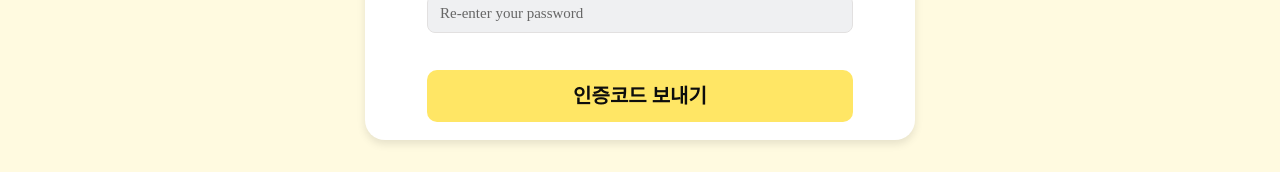
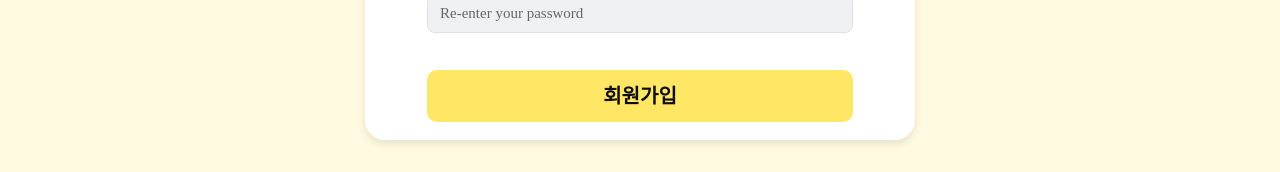
Before and after one commit to Dubabbi/Dukfinder-FE, a React (Vite) app: page /signin in a window 1280 px wide. Shown: the part 620-792 px from the top of the page. Built offline with nearby package versions, Linux system fonts and the light colour scheme; the HTML template or start-up script is replaced by a standard one.

Commit message:
Feat: signupComplete -> login

```diff
--- a/src/components/Signin/Signin.jsx
+++ b/src/components/Signin/Signin.jsx
@@ -135,9 +135,9 @@ const Signin = () => {
             <S.TextWrap>
             가입을 완료했습니다.<br />
             🐤Dukfinder🐤에서 다양한 경험을<br />시작해 보세요!<br />
-            버튼을 누르면 메인 화면으로 이동합니다.
+            버튼을 누르면 로그인 페이지로 이동합니다.
           </S.TextWrap></L.ContentWrap>
-          <a href='/'>
+          <a href='/login'>
             <S.BottomButton onClick>
                 확인
             </S.BottomButton>
@@ -219,7 +219,7 @@ const Signin = () => {
           </L.ErrorMessageWrap>
         </L.ContentWrap>
           <L.BottomButton onClick={onClickConfirmButton} disabled={notAllow}>
-                {signupComplete ? '인증코드 보내기' : '인증코드 보내기'}
+                {signupComplete ? '회원가입' : '회원가입'}
             </L.BottomButton>
           </div>
         )}
```
